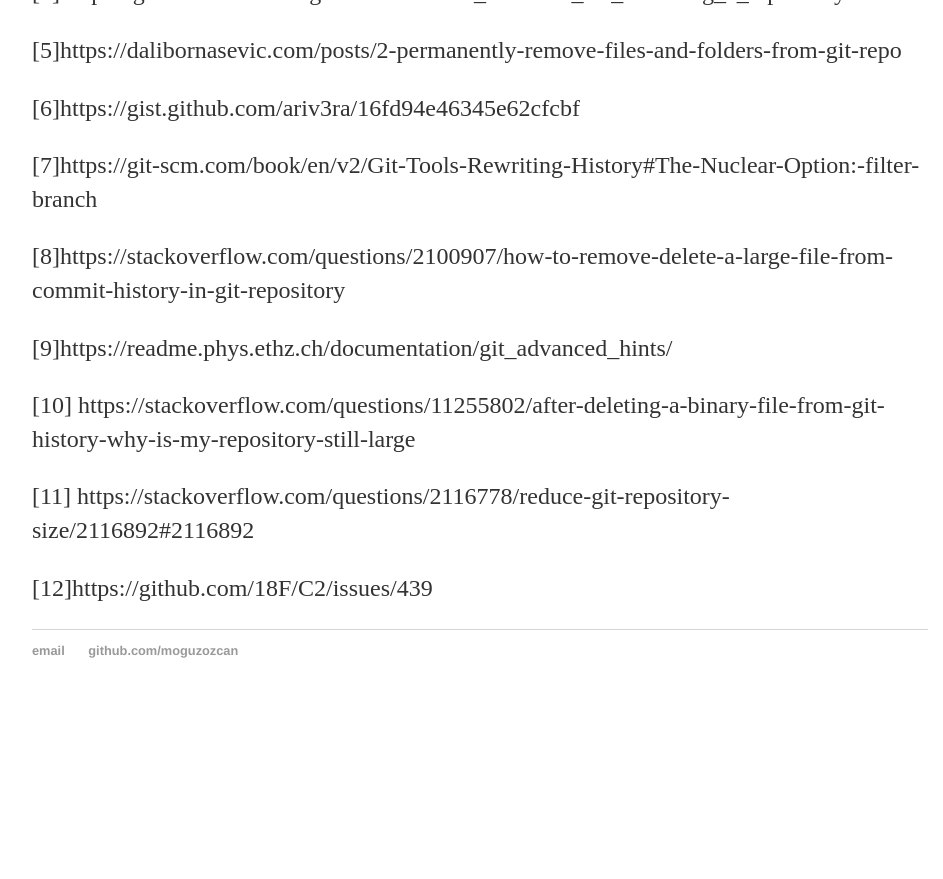
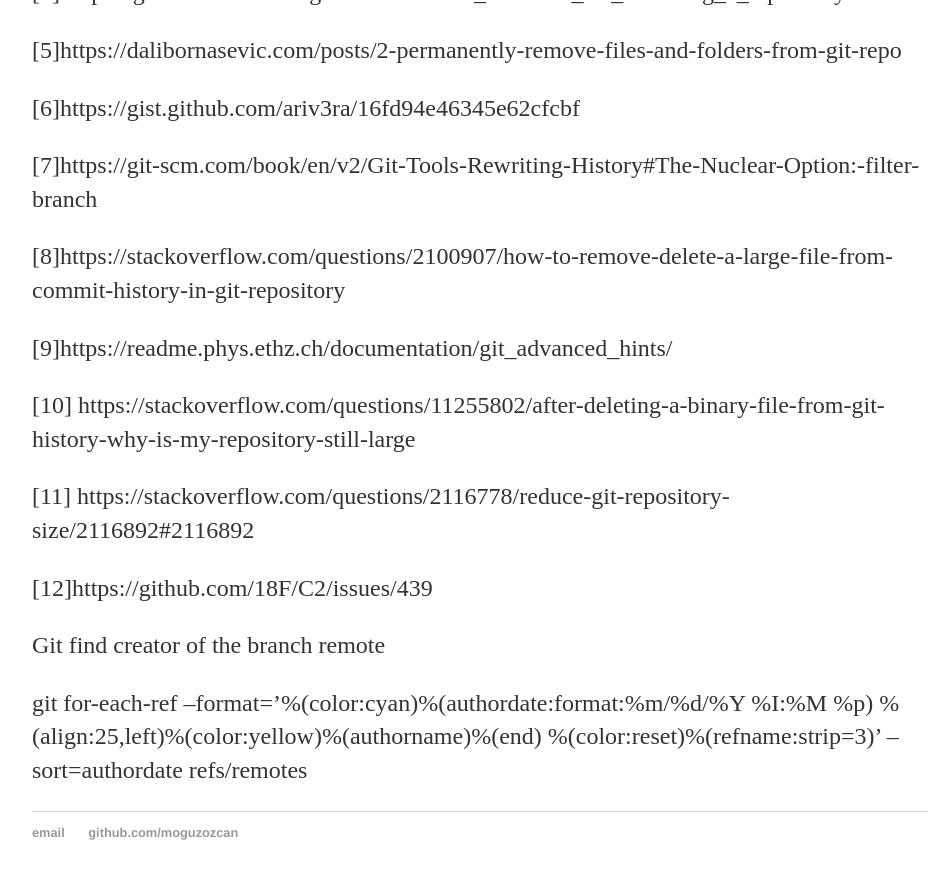
Before and after one commit to moguzozcan/moguzozcan.github.io, a Jekyll site: the page built from _posts/2017-12-20-Git-filter-branch-explanation.md, in a window 1280 px wide and 900 px high, scrolled down 1404 px. Shown: the top 879 px of the window, without its empty margins (160-1103 px from the left). Built offline with Jekyll 4.4.1, drawn with Linux system fonts in a browser that asks for light colours; before the commit the page ends 2122 px from its top, so only the background shows below that.

Commit message:
Update 2017-12-20-Git-filter-branch-explanation.md

```diff
--- a/_posts/2017-12-20-Git-filter-branch-explanation.md
+++ b/_posts/2017-12-20-Git-filter-branch-explanation.md
@@ -63,3 +63,8 @@
 [11] https://stackoverflow.com/questions/2116778/reduce-git-repository-size/2116892#2116892
 
 [12]https://github.com/18F/C2/issues/439
+
+
+Git find creator of the branch remote
+
+git for-each-ref --format='%(color:cyan)%(authordate:format:%m/%d/%Y %I:%M %p)    %(align:25,left)%(color:yellow)%(authorname)%(end) %(color:reset)%(refname:strip=3)' --sort=authordate refs/remotes
```
